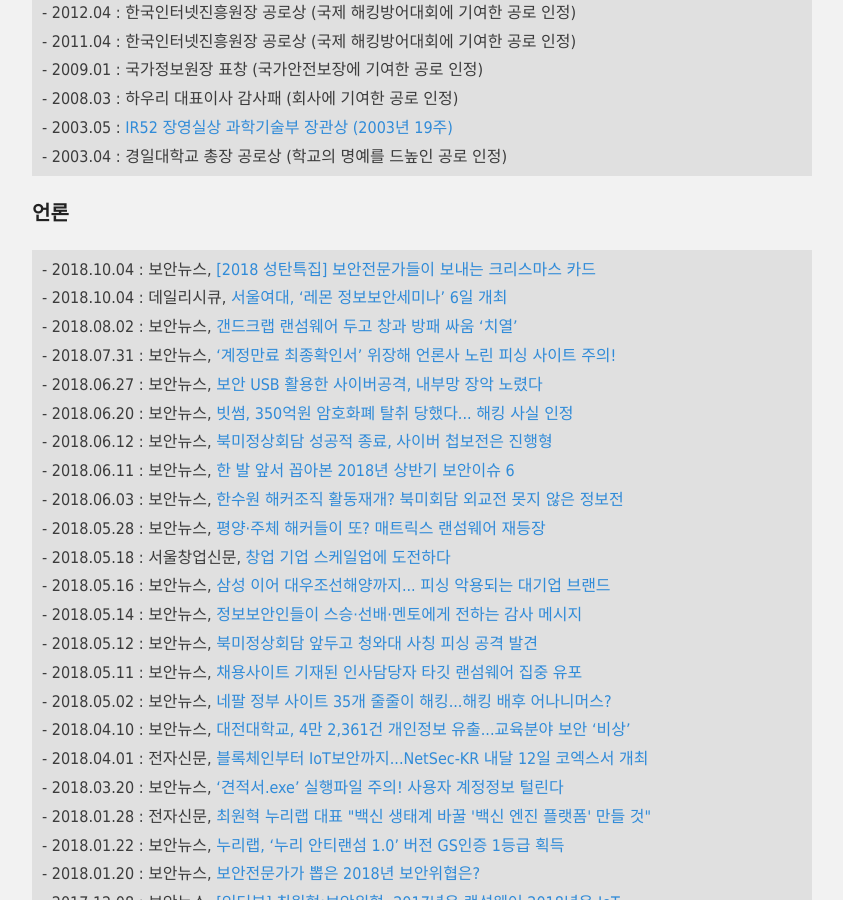
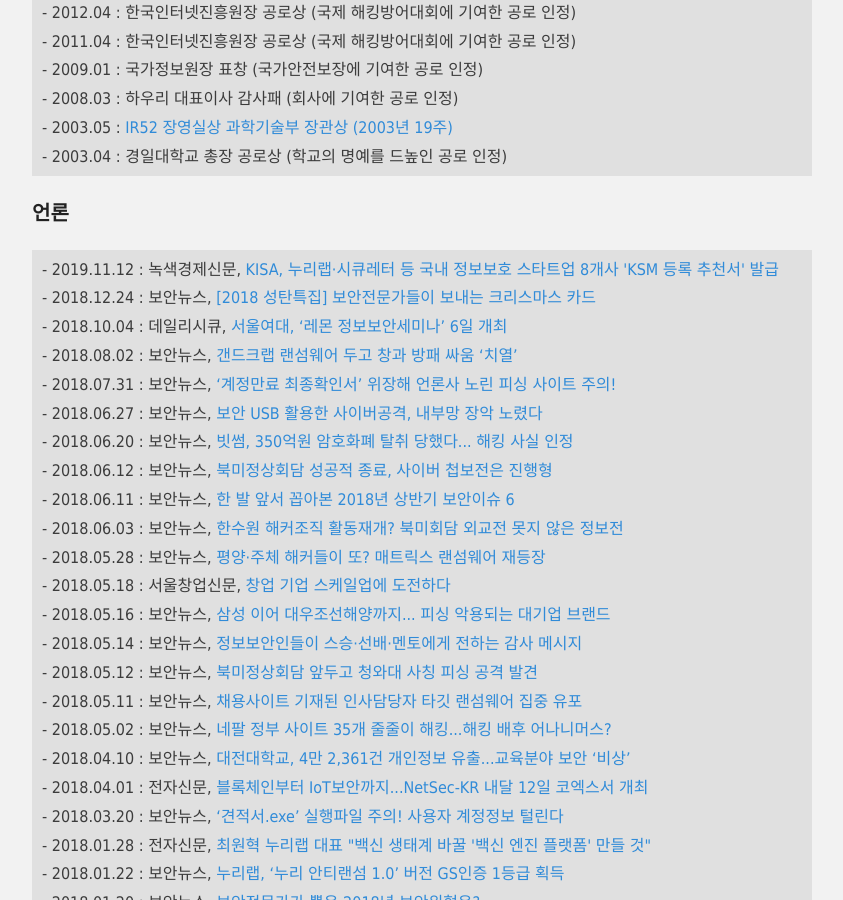
Before and after one commit to hanul93/hanul93.github.com, a Jekyll site: the page built from about.md, in a window 1280 px wide and 900 px high, scrolled down 1894 px. Shown: the whole window, without its empty margins (218-1061 px from the left). Built offline with Jekyll 4.4.1, drawn with Linux system fonts in a browser that asks for light colours; nearby versions of some CDN libraries.

Commit message:
언론 추가

```diff
--- a/about.md
+++ b/about.md
@@ -79,7 +79,8 @@
 
 ### 언론
 
-<div class="highlighter-rouge"><pre class="highlight"><code class="keibox">- 2018.10.04 : 보안뉴스, <a href="https://www.boannews.com/media/view.asp?idx=75600&kind=">[2018 성탄특집] 보안전문가들이 보내는 크리스마스 카드</a>
+<div class="highlighter-rouge"><pre class="highlight"><code class="keibox">- 2019.11.12 : 녹색경제신문, <a href="http://www.greened.kr/news/articleView.html?idxno=222852">KISA, 누리랩·시큐레터 등 국내 정보보호 스타트업 8개사 'KSM 등록 추천서' 발급</a>
+- 2018.12.24 : 보안뉴스, <a href="https://www.boannews.com/media/view.asp?idx=75600&kind=">[2018 성탄특집] 보안전문가들이 보내는 크리스마스 카드</a>
 - 2018.10.04 : 데일리시큐, <a href="https://www.dailysecu.com/?mod=news&act=articleView&idxno=39379">서울여대, ‘레몬 정보보안세미나’ 6일 개최</a>
 - 2018.08.02 : 보안뉴스, <a href="https://www.boannews.com/media/view.asp?idx=71927">갠드크랩 랜섬웨어 두고 창과 방패 싸움 ‘치열’</a>
 - 2018.07.31 : 보안뉴스, <a href="https://www.boannews.com/media/view.asp?idx=71861">‘계정만료 최종확인서’ 위장해 언론사 노린 피싱 사이트 주의!</a>
```
